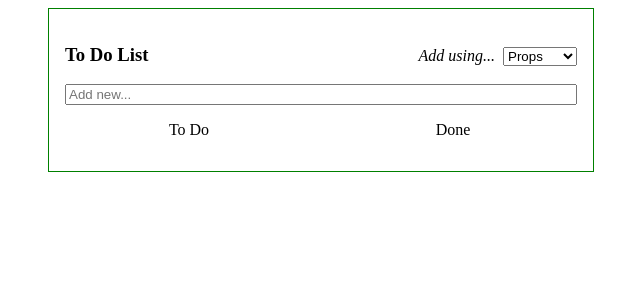
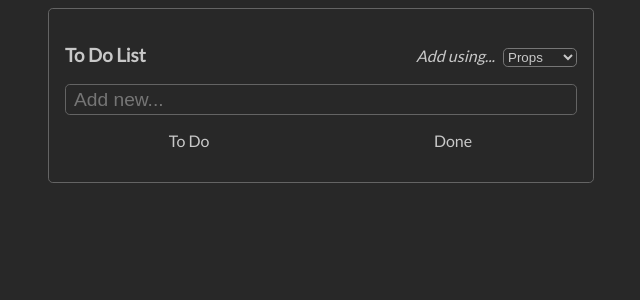
Before and after one commit to eslevy17/svelte-todo, a SvelteKit app: page / in a window 1280 px wide. Shown: the top 300 px of the page, without its empty margins (319-959 px from the left). Built offline with nearby package versions, Linux system fonts and the light colour scheme.

Commit message:
Update CSS styles for dark mode

```diff
--- a/src/app.html
+++ b/src/app.html
@@ -3,6 +3,7 @@
 	<head>
 		<meta charset="utf-8" />
 		<link rel="icon" href="%sveltekit.assets%/favicon.png" />
+		<link href='https://fonts.googleapis.com/css?family=Lato' rel='stylesheet'>
 		<meta name="viewport" content="width=device-width" />
 		%sveltekit.head%
 	</head>
--- a/src/components/Input.svelte
+++ b/src/components/Input.svelte
@@ -36,5 +36,6 @@
     .text-input {
         width: 100%;
         box-sizing: border-box;
+        font-size: 1.2rem;
     }
 </style>
--- a/src/components/Todo.svelte
+++ b/src/components/Todo.svelte
@@ -23,6 +23,7 @@
             storeTodos.updateText({id, text, done})
         }}
         class="text-input"
+        class:done
     />
 
     <span on:click={() => storeTodos.delete(id)} class="x-button">
@@ -46,6 +47,10 @@
         flex-grow: 1;
     }
 
+    .done {
+        opacity: .5;
+    }
+
     .x-button:hover {
         color: red;
     }
--- /dev/null
+++ b/src/routes/+layout.svelte
@@ -0,0 +1,50 @@
+<style>
+    :root {
+        --grey1:  rgb(240, 240, 240);
+        --grey2:  rgb(220, 220, 220);
+        --grey3:  rgb(200, 200, 200);
+        --grey4:  rgb(180, 180, 180);
+        --grey5:  rgb(160, 160, 160);
+        --grey6:  rgb(140, 140, 140);
+        --grey7:  rgb(120, 120, 120);
+        --grey8:  rgb(100, 100, 100);
+        --grey9:  rgb( 80,  80,  80);
+        --grey10: rgb( 60,  60,  60);
+        --grey11: rgb( 40,  40,  40);
+        --grey12: rgb( 20,  20,  20);
+
+        --font-color: var(--grey3);
+        --bg-color: var(--grey11);
+
+        --border-color: var(--grey8);
+        --border-radius: .3rem;
+    }
+
+    :global(body) {
+        font-family: Lato, Verdana, sans-serif;
+        color: var(--font-color);
+        background-color: var(--bg-color);
+    }
+
+    :global(input) {
+        background: var(--bg-color);
+        background-color: var(--bg-color);
+        border: 1px solid var(--border-color);
+        color: var(--font-color);
+        border-radius: var(--border-radius);
+        padding: .2rem .5rem;
+        box-sizing: border-box;
+    }
+
+    :global(input[type=checkbox]) {
+        filter: saturate(0);
+    }
+
+    :global(select) {
+        background: var(--bg-color);
+        color: var(--font-color);
+        border-radius: var(--border-radius);
+    }
+</style>
+
+<slot />
--- a/src/routes/+page.svelte
+++ b/src/routes/+page.svelte
@@ -56,7 +56,7 @@
 <div class="content">
     <div class="heading-row">
         <h3 class="header">To Do List</h3>
-        <i>Add using...</i>
+        <p><i>Add using...</i></p>
         <select bind:value={stateOption} class="select">
             {#each stateOptions as stateOption}
                 <option value="{stateOption}">{stateOption}</option>
@@ -86,7 +86,8 @@
 <style>
     .content {
         width: 32rem;
-        border: 1px solid green;
+        border: 1px solid var(--border-color);
+        border-radius: var(--border-radius);
         margin: auto;
         padding: 1rem;
     }
```
